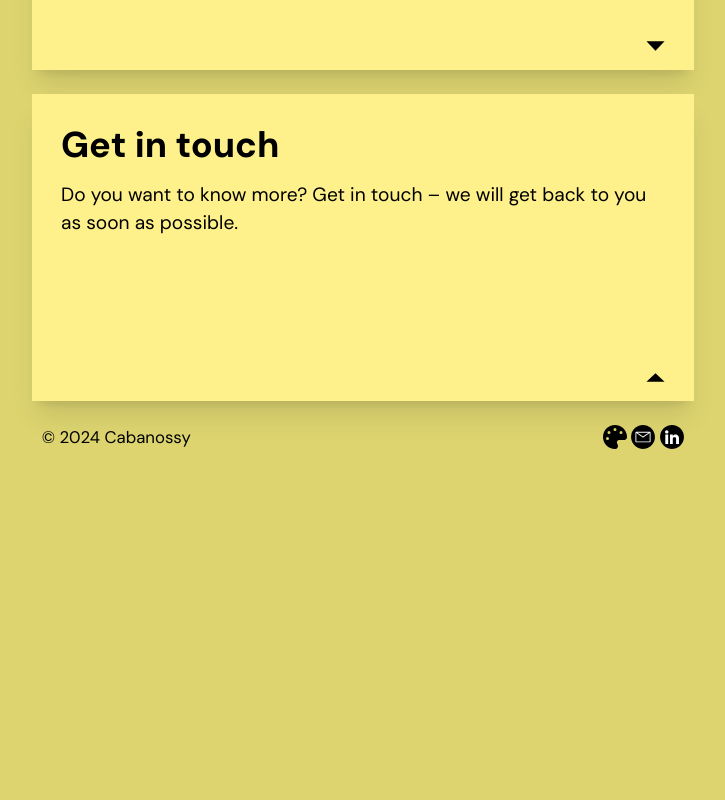
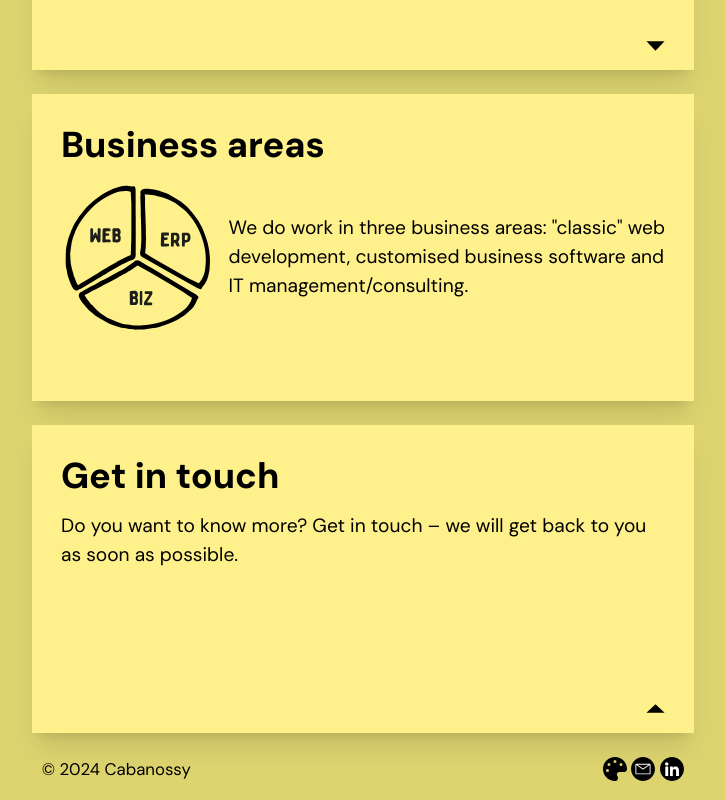
Before and after one commit to insulationman/cabanossy-se, a React (Vite) app: page / in a window 1280 px wide. Shown: the part 837-1637 px from the top of the page, without its empty margins (277-1002 px from the left). Before the commit the page ends 1306 px from the top, so only its background shows below. Built offline with nearby package versions, Linux system fonts and the light colour scheme.

Commit message:
Add PieChart component and update business areas in App.tsx

```diff
--- a/src/App.tsx
+++ b/src/App.tsx
@@ -2,6 +2,7 @@ import Logo from "./assets/Cabanossy-Snurra_Rityta 1.svg";
 import { useEffect, useRef } from "react";
 import PilUpp from "./assets/Pil-Upp.svg";
 import PilNer from "./assets/Pil-Ner.svg";
+import PieChart from "./assets/PieChart.svg";
 import Card from "./Card";
 import Footer from "./Footer";
 
@@ -39,6 +40,15 @@ function App() {
           </p>
           <img src={PilNer} className="h-2 mt-auto self-end" alt="pilned" />
         </Card>
+        <Card title="Business areas">
+          <div className="flex flex-col md:flex-row items-center gap-3">
+            <img src={PieChart} className="h-24 md:h-32 self-center" />
+            <p>
+              We do work in three business areas: "classic" web development,
+              customised business software and IT management/consulting.
+            </p>
+          </div>
+        </Card>
         <Card title="Get in touch">
           <p>
             Do you want to know more? Get in touch – we will get back to you as
```
